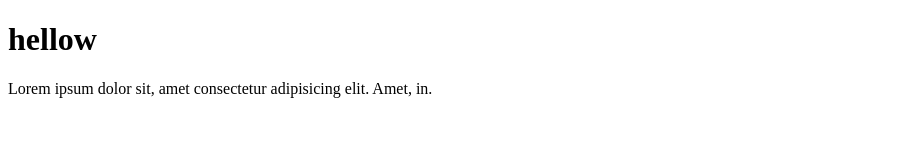
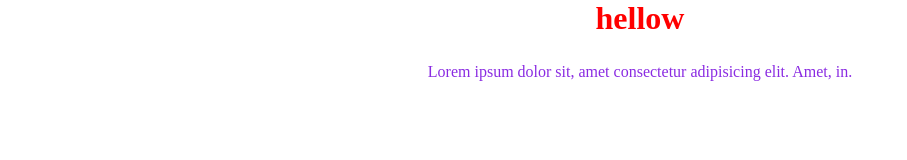
Before and after one commit to abu-m571/my-work, a plain HTML site: page index.html in a window 1280 px wide. Shown: the whole page, without its empty margins (0-907 px from the left). Drawn offline with Linux system fonts and the light colour scheme.

Commit message:
add some styles

```diff
--- a/index.html
+++ b/index.html
@@ -5,6 +5,7 @@
     <meta http-equiv="X-UA-Compatible" content="IE=edge">
     <meta name="viewport" content="width=device-width, initial-scale=1.0">
     <title>Document</title>
+    <link rel="stylesheet" href="styles/style.css">
 </head>
 <body>
     <h1>hellow</h1>
--- /dev/null
+++ b/styles/style.css
@@ -0,0 +1,17 @@
+*{
+    padding: 0;
+    margin: 0;
+    box-sizing: border-box;
+}
+
+h1{
+    color: red;
+    text-align: center;
+    margin-bottom: 25px;
+}
+
+p{
+    color: blueviolet;
+    text-align: center;
+    line-height: 20px;
+}
```
